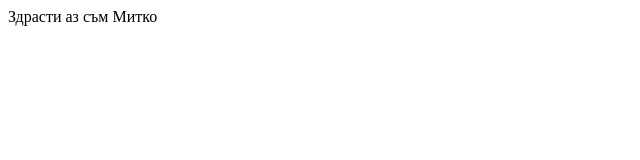
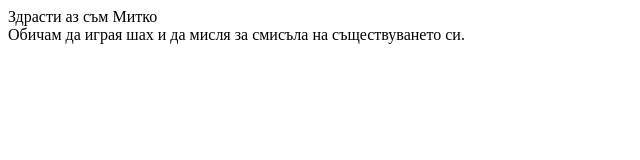
Before and after one commit to dimiturjeliyazkov/stu2001321039, a plain HTML site: page index.html in a window 1280 px wide. Shown: the whole page, without its empty margins (0-640 px from the left). Drawn offline with Linux system fonts and the light colour scheme.

Commit message:
добавяне на съобщение

```diff
--- a/index.html
+++ b/index.html
@@ -7,5 +7,6 @@
 </head>
 <body>
     <div>Здрасти аз съм Митко</div>
+    <div>Обичам да играя шах и да мисля за смисъла на съществуването си.</div>
 </body>
 </html>
```
